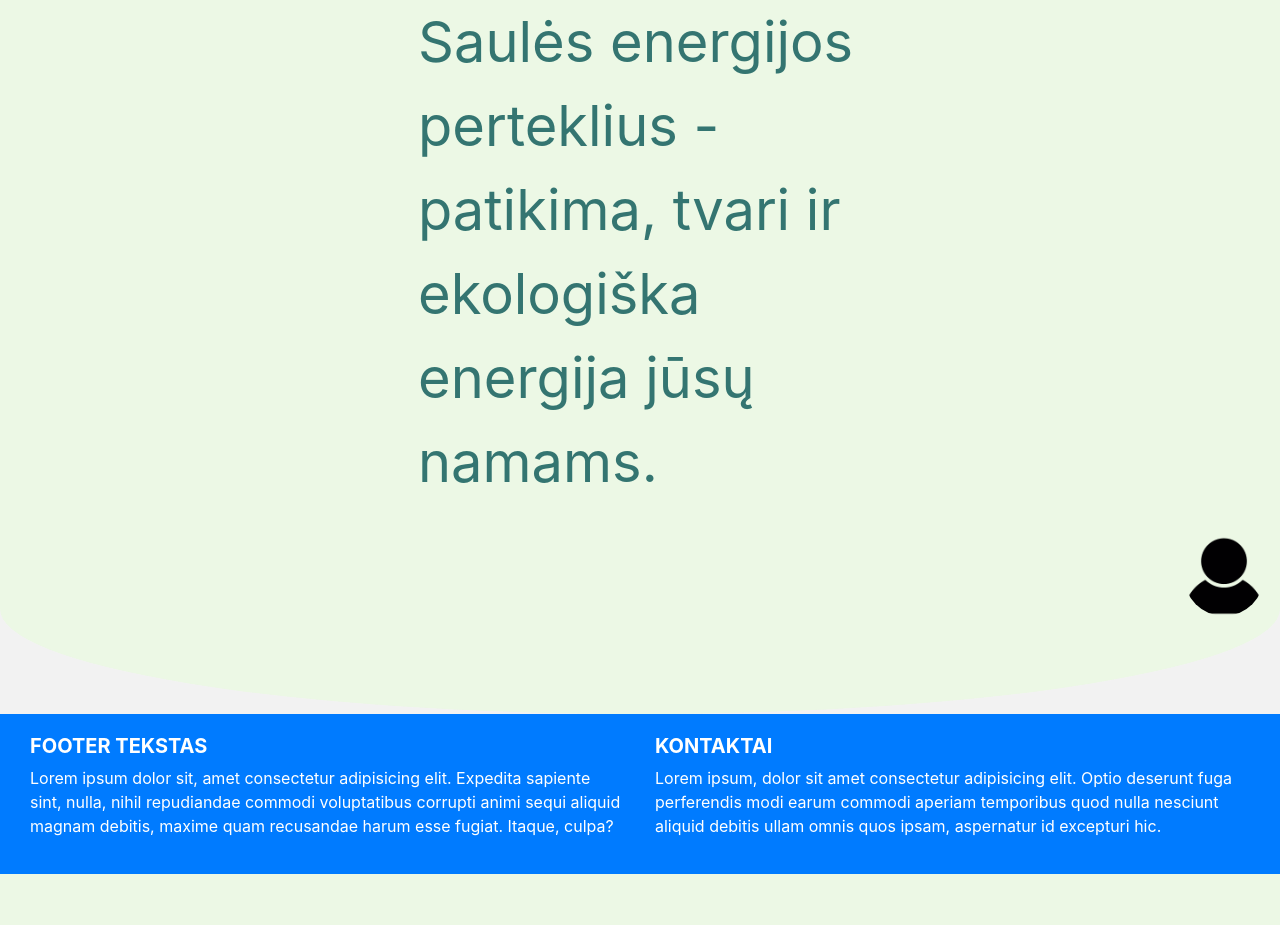
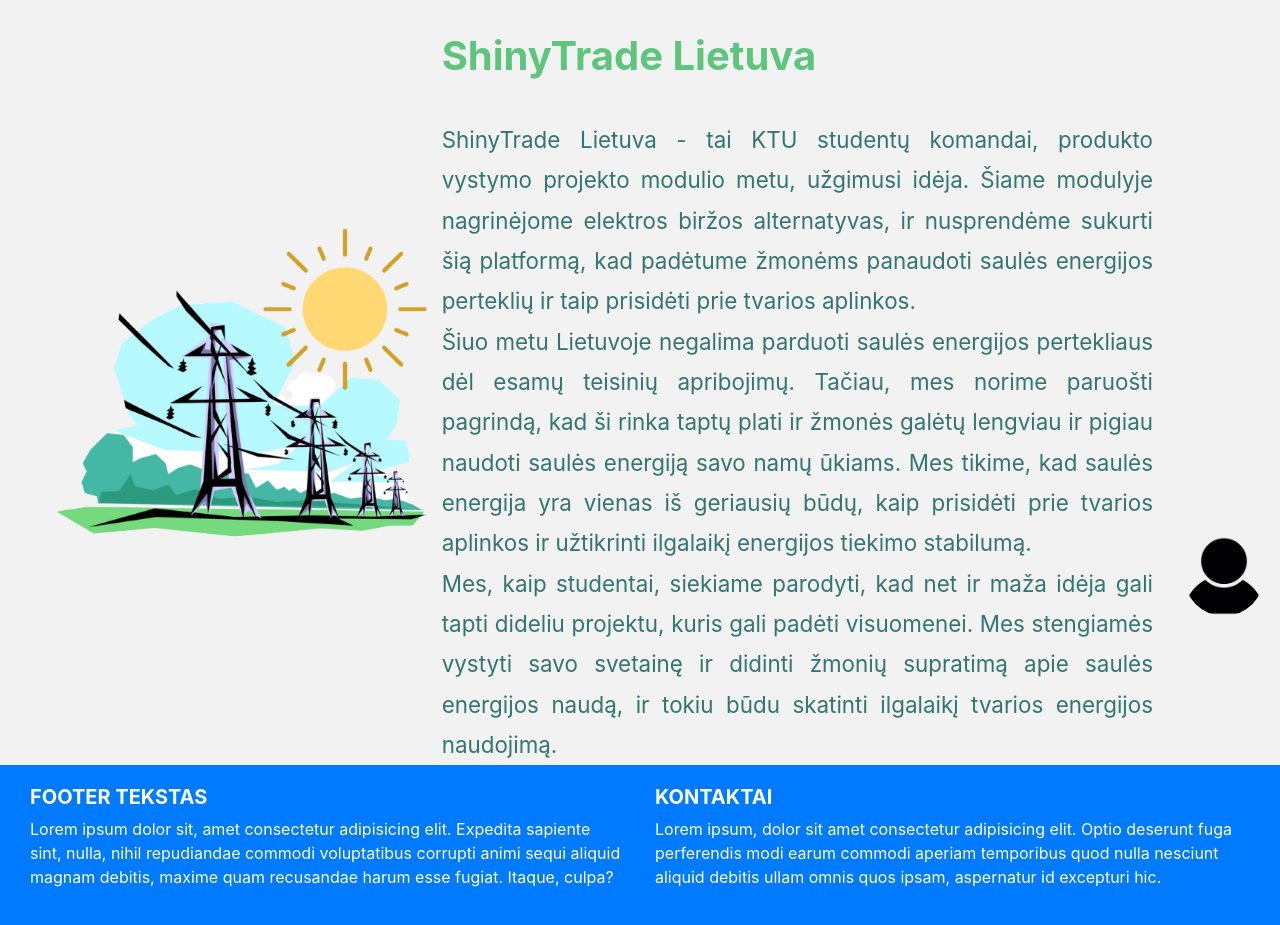
Before and after one commit to Faustels/ebirza, a Flask app: page /ApieMus in a window 1280 px wide. Shown: the part 104-1029 px from the top of the page. Before the commit the page ends 978 px from the top, so only its background shows below. Run offline with Flask 3, Linux system fonts and the light colour scheme; parts of the project's set-up code (start-up, migrations or seed data) failed here and were passed over; some libraries are stand-ins or nearby versions.

Commit message:
sukurtas apie puslapis

```diff
--- /dev/null
+++ b/static/css/about.css
@@ -0,0 +1,60 @@
+:root{
+    --textSize: 10px;
+}
+
+@media (min-width: 576px){
+    :root {
+        --textSize: 12px;
+    }
+}
+
+@media (min-width: 768px){
+    :root {
+        --textSize: 10px;
+    }
+}
+
+@media (min-width: 992px){
+    :root {
+        --textSize: 12px;
+    }
+}
+
+@media (min-width: 1200px){
+    :root {
+        --textSize: 14px;
+    }
+}
+
+@media (min-width: 1366px){
+    :root {
+        --textSize: 16px;
+    }
+}
+
+h1{
+    color: var(--medium-green-color);
+    font-weight: bold;
+    padding: 2rem 0;
+}
+
+.centerImage {
+    bottom: 0;
+    left: 0;
+    margin: auto;
+    max-height: 100%;
+    max-width: 100%;
+    position: absolute;
+    right: 0;
+    top: 0;
+    height: 100%;
+    object-fit: contain;
+}
+
+.aboutContainer{
+    color: var(--dark-green-color);
+    padding:0 calc(8 * var(--textSize)) 0 calc(4 * var(--textSize));
+    text-align: justify;
+    font-size: calc(1.6 * var(--textSize));
+    line-height: 1.8;
+}
--- a/templates/about.html
+++ b/templates/about.html
@@ -9,7 +9,7 @@
 <link rel="stylesheet" href="/static/css/footer.css">
 <link rel="stylesheet" href="/static/css/assistant.css">
 <link rel="stylesheet" href="/static/css/userModals.css">
-<link rel="stylesheet" href="/static/css/index.css">
+<link rel="stylesheet" href="/static/css/about.css">
 <title>Puslapis</title>
 </head>
 <body class="d-flex flex-column min-vh-100">
@@ -17,17 +17,36 @@
 {% include "inserts/common/navigation.html" %}
 
 <div style="display:flex; flex-direction: column; flex-grow: 1;">
-    <div id="Apie_mus" class="row justify-content-lg-center indexContainer">
+    <div id="Apie_mus" class="row justify-content-lg-center aboutContainer">
         <div class="row justify-content-lg-center" >
-            <div class="col col-xl-6 col-lg-6 col-md-6 col-12 bigText">
+            <div class="col col-xl-4 col-lg-4 col-md-4 col-12">
+                <img class="centerImage" src="/static/images/about.png" alt="about.png">
+            </div>
+            <div class="col col-xl-8 col-lg-8 col-md-8 col-12">
+                <h1>
+                    ShinyTrade Lietuva
+                </h1>
                 <div>
-                    Saulės energijos perteklius - patikima, tvari ir ekologiška energija jūsų   namams.
+                    ShinyTrade Lietuva - tai KTU studentų komandai, produkto vystymo projekto
+modulio metu, užgimusi idėja. Šiame modulyje nagrinėjome elektros biržos
+alternatyvas, ir nusprendėme sukurti šią platformą, kad padėtume žmonėms
+panaudoti saulės energijos perteklių ir taip prisidėti prie tvarios aplinkos.
+                </div>
+                <div>
+                    Šiuo metu Lietuvoje negalima parduoti saulės energijos pertekliaus dėl esamų
+teisinių apribojimų. Tačiau, mes norime paruošti pagrindą, kad ši rinka taptų plati ir
+žmonės galėtų lengviau ir pigiau naudoti saulės energiją savo namų ūkiams. Mes
+tikime, kad saulės energija yra vienas iš geriausių būdų, kaip prisidėti prie tvarios
+aplinkos ir užtikrinti ilgalaikį energijos tiekimo stabilumą.
+                </div>
+                <div>
+                    Mes, kaip studentai, siekiame parodyti, kad net ir maža idėja gali tapti dideliu
+projektu, kuris gali padėti visuomenei. Mes stengiamės vystyti savo svetainę ir didinti
+žmonių supratimą apie saulės energijos naudą, ir tokiu būdu skatinti ilgalaikį tvarios
+energijos naudojimą.
                 </div>
             </div>
         </div>
-    </div>
-    <div class="roundedBottom" style="flex-grow:1;">
-
     </div>
 </div>
 
```
Also changed, not shown: static/images/about.png (added).
